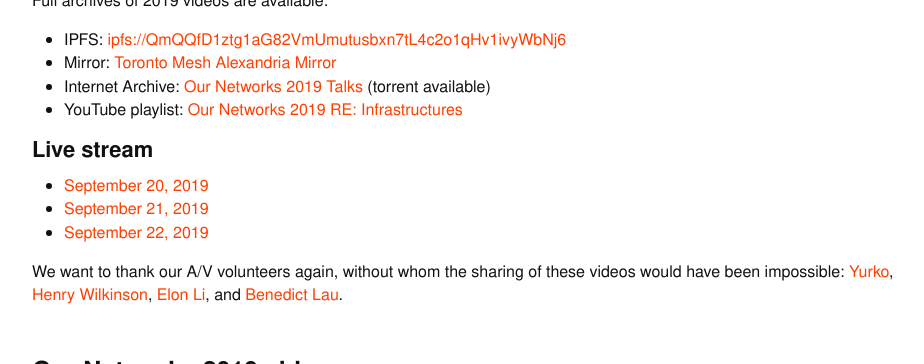
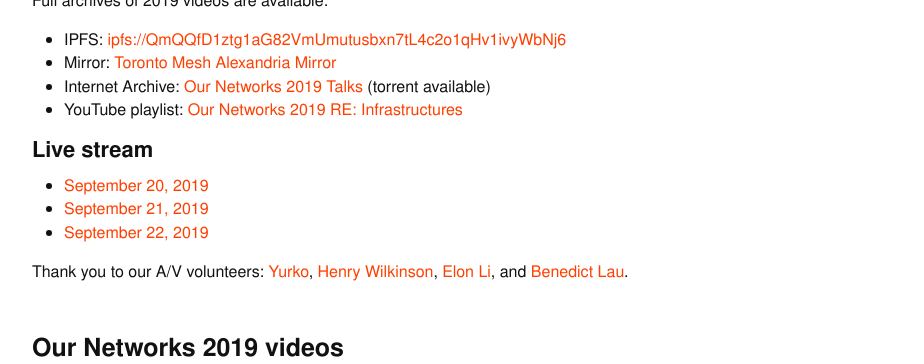
Before and after one commit to ournetworks/ournetworks.ca, a Jekyll site: the page built from recorded-talks.md, in a window 1280 px wide and 900 px high, scrolled down 388 px, cut to the strip 0-364 px from the top of the window. Shown: the whole strip, without its empty margins (8-932 px from the left). Built offline with Jekyll 4.4.1, drawn with Linux system fonts in a browser that asks for light colours; some of the changed text lies outside the part shown.

Commit message:
clean up a/v volunteer language

```diff
--- a/recorded-talks.md
+++ b/recorded-talks.md
@@ -23,7 +23,7 @@
 - [September 21, 2019](https://2019.ournetworks.ca/livestream/?m3u8=live-2019-09-21.m3u8)
 - [September 22, 2019](https://2019.ournetworks.ca/livestream/?m3u8=live-2019-09-22.m3u8)
 
-We want to thank our A/V volunteers again, without whom the sharing of these videos would have been impossible: [Yurko](https://github.com/YurkoWasHere), [Henry Wilkinson](https://github.com/Shrinks99), [Elon Li](https://github.com/ASoTNetworks), and [Benedict Lau](https://github.com/benhylau).
+Thank you to our A/V volunteers: [Yurko](https://github.com/YurkoWasHere), [Henry Wilkinson](https://github.com/Shrinks99), [Elon Li](https://github.com/ASoTNetworks), and [Benedict Lau](https://github.com/benhylau).
 {:.content-width}
 
 ### Our Networks 2019 videos
@@ -52,7 +52,7 @@
 - YouTube playlist: [Our Networks 2018 Beyond DIY: Do It With Others](https://www.youtube.com/playlist?list=PLx7_J32Ys60ey2bgSn2soAoBy0v9bBUbT)
 
 
-We want to thank our A/V volunteers again, without whom the sharing of these videos would have been impossible: [Yurko](https://github.com/YurkoWasHere), [Henry Wilkinson](https://github.com/Shrinks99), [Elon Li](https://github.com/ASoTNetworks), and [Benedict Lau](https://github.com/benhylau).
+A/V volunteers: [Yurko](https://github.com/YurkoWasHere), [Henry Wilkinson](https://github.com/Shrinks99), [Elon Li](https://github.com/ASoTNetworks), and [Benedict Lau](https://github.com/benhylau).
 {:.content-width}
 
 ### Our Networks 2018 Videos
```
